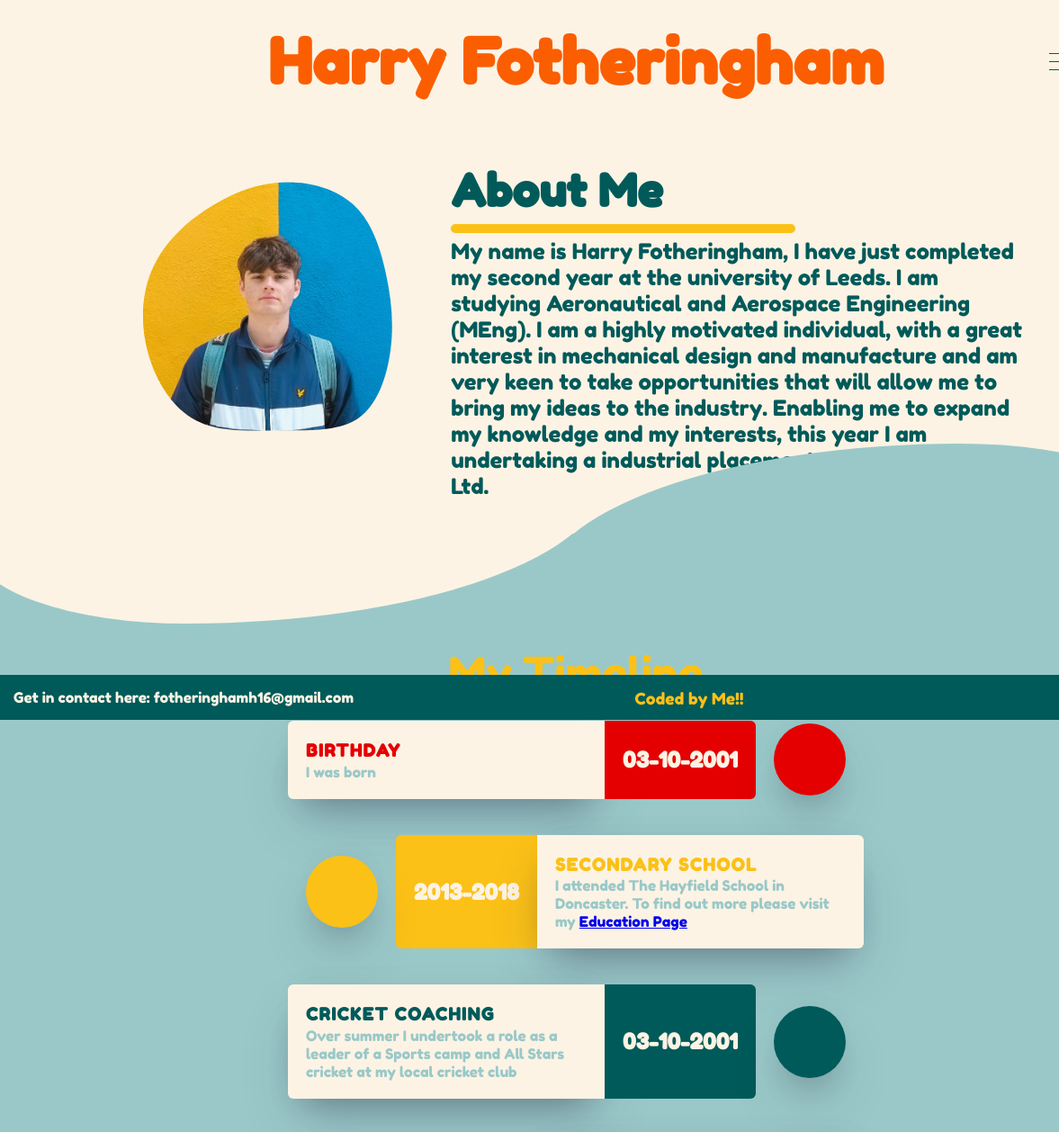
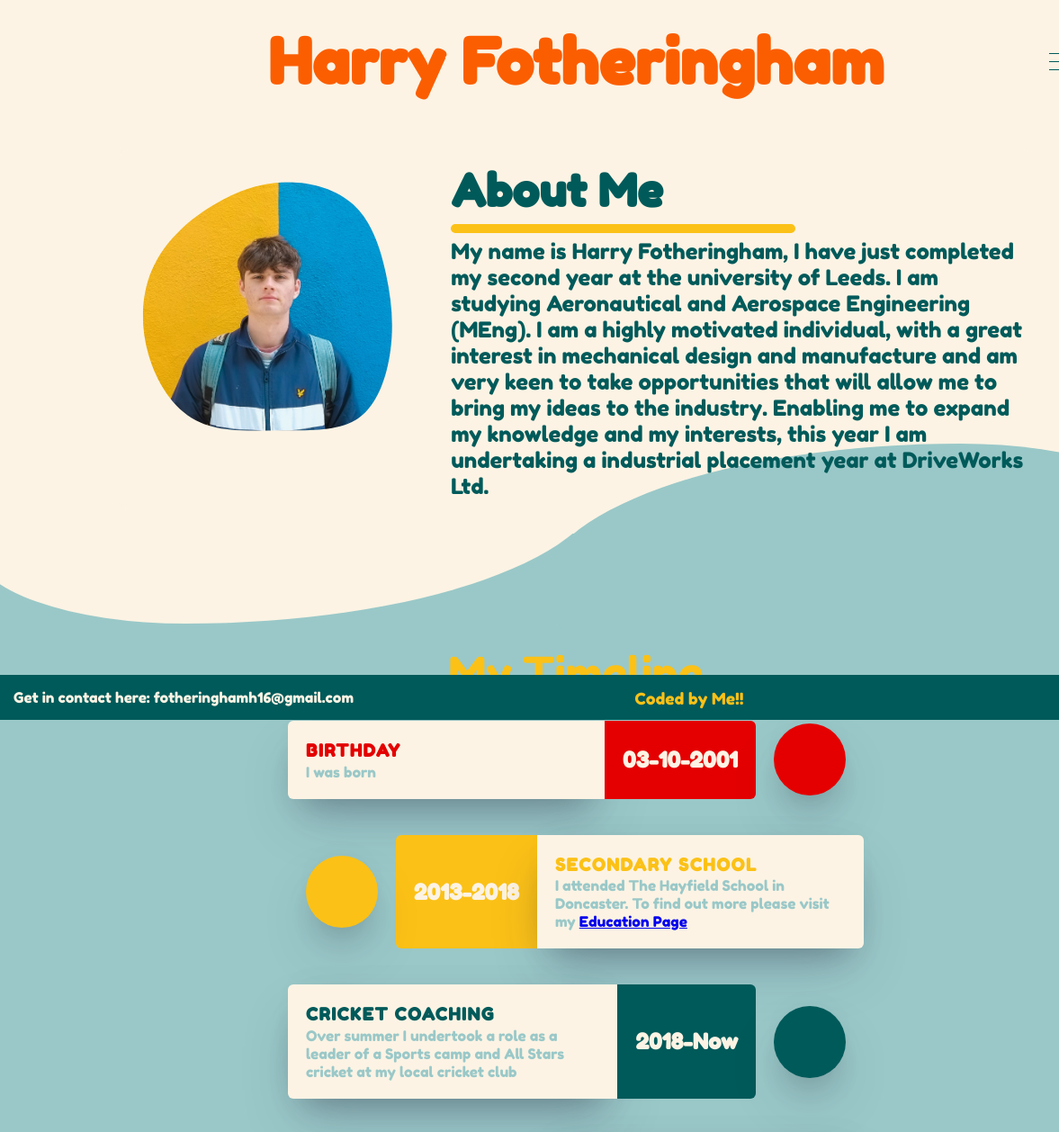
Before and after one commit to HarryFozzy/website, a plain HTML site: page index.html in a window 1280 px wide. Shown: the top 1258 px of the page at 90% size, 0-1177 px from the left. Drawn offline with nearby package versions, Linux system fonts and the light colour scheme.

Commit message:
Tweeks
Corrected spellings and fixed the z-indexing of the curve

```diff
--- a/CSS/style.css
+++ b/CSS/style.css
@@ -167,6 +167,8 @@ section {
     display: inline-block;
     color: var(--green);
     font-size: x-large;
+    background-color: transparent;
+    z-index: 10;
 }
 
 .imagebox{
--- a/index.html
+++ b/index.html
@@ -135,7 +135,7 @@
 
 			  </div>
 			  <div class="timeline__event__date">
-				03-10-2001
+				2018-Now
 			  </div>
 			  <div class="timeline__event__content ">
 				<div class="timeline__event__title">
@@ -211,7 +211,7 @@
 				  University
 				</div>
 				<div class="timeline__event__description">
-				  <p>I started attending the University of Leeds in September of 2022 at the peek of COVID-19. You could say that my first year was less eventful than I had hoped. If you would like to take a look at some of my projects while at university please visit my <a href="Projects.html">Projects Page.</a> You can also find out about all of the modules that I have taken <a href="Education.html">here</a></p>
+				  <p>I started attending the University of Leeds in September of 2022 at the peak of COVID-19. You could say that my first year was less eventful than I had hoped. If you would like to take a look at some of my projects while at university please visit my <a href="Projects.html">Projects Page.</a> You can also find out about all of the modules that I have taken <a href="Education.html">here</a></p>
 				</div>
 			  </div>
 			</div>
```
